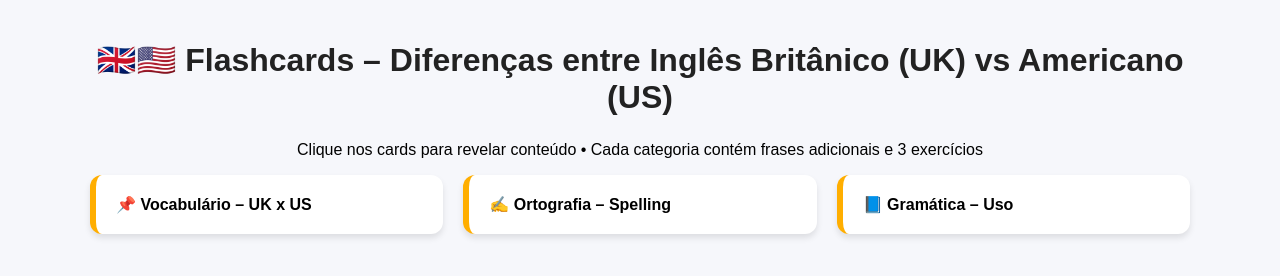
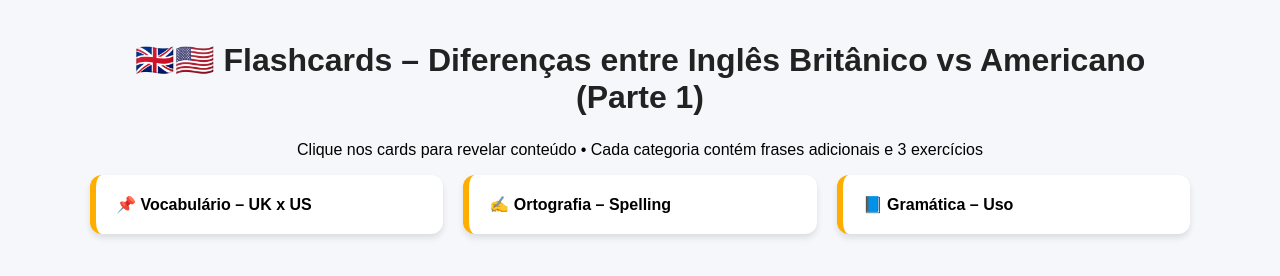
Before and after one commit to EddyAguiar/-Flashcards-UK-vs-US-English-Parte-1, a plain HTML site: page index.html in a window 1280 px wide. Drawn offline with Linux system fonts and the light colour scheme.

Commit message:
Update index.html

```diff
--- a/index.html
+++ b/index.html
@@ -23,7 +23,7 @@ button{background:var(--practice);color:white;border:none;padding:5px 10px;margi
 </head>
 <body>
 
-<h1>🇬🇧🇺🇸 Flashcards – Diferenças entre Inglês Britânico (UK) vs Americano (US)</h1>
+<h1>🇬🇧🇺🇸 Flashcards – Diferenças entre Inglês Britânico vs Americano (Parte 1)</h1>
 <p style="text-align:center;">Clique nos cards para revelar conteúdo • Cada categoria contém frases adicionais e 3 exercícios</p>
 
 <div class="flashcards">
```
